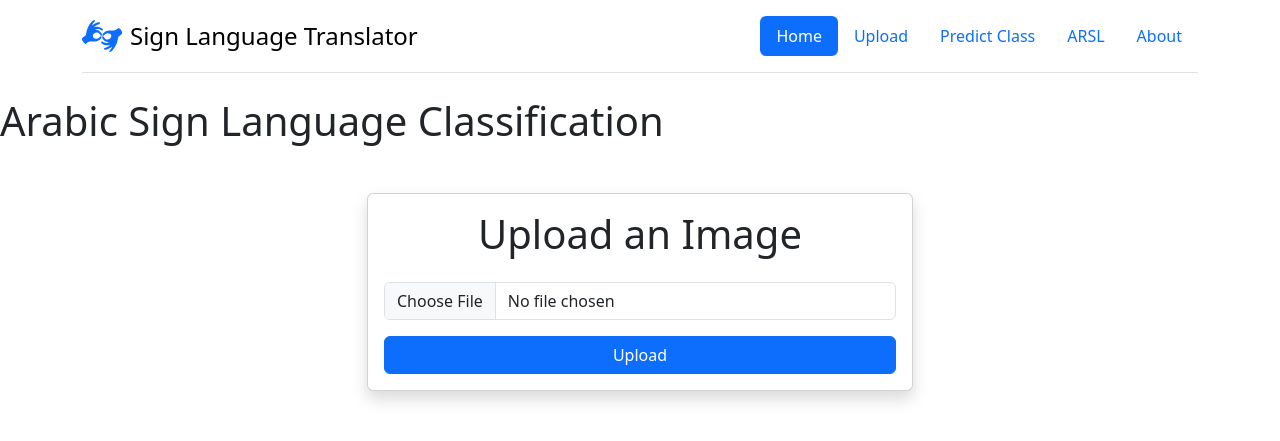
After one commit to g-magdy/sign-language-translator, a Flask app: page /arsl in a window 1280 px wide. The commit adds this page. Shown: the top 441 px of the page. Run offline with Flask 3, Linux system fonts and the light colour scheme; parts of the project's set-up code (start-up, migrations or seed data) failed here and were passed over.

Commit message:
feat: arsl model (buggy)

```diff
--- a/app.py
+++ b/app.py
@@ -1,12 +1,16 @@
 import os
+import cv2
 from flask import Flask, render_template, request, url_for, send_from_directory
 from werkzeug.utils import secure_filename
 from PIL import Image
-
+import joblib
 import numpy as np
 from tensorflow.keras.models import load_model
 
-model = load_model('./models/testvgg_19.h5')
+vgg19_model = load_model('./models/testvgg_19.h5')
+arsl_model = load_model('./models/arsl_model_2.h5')
+arsl_model = load_model('./models/asl_model_2.h5')
+arabic_onehot_encoder = joblib.load("./models/arabic_onehot_encoder.pkl")
 
 def get_label(code):
     labels = {
@@ -61,12 +65,15 @@ def upload_photo():
             # but for the sake of simplicity
             file.save(filepath)
 
-            image = Image.open(filepath)
-            greyscale_img = image.convert('L')
-            greyscale_img_path = os.path.join(app.config['UPLOAD_FOLDER'], 'greyscale_' + filename)
-            greyscale_img.save(greyscale_img_path)
+            image = cv2.imread(filepath)
+            image_resized = cv2.resize(image, (224, 224))
+            gray_image = cv2.cvtColor(image_resized, cv2.COLOR_BGR2GRAY)
+            edges = cv2.Canny(gray_image, threshold1=70, threshold2=70)
 
-            return render_template("upload.html", filename='greyscale_' + filename)
+            edges_img_path = os.path.join(app.config['UPLOAD_FOLDER'], 'e_' + filename)
+            cv2.imwrite(filename=edges_img_path, img=edges)
+
+            return render_template("upload.html", filename='e_' + filename)
 
 
 @app.route("/classify", methods=['GET', 'POST'])
@@ -99,7 +106,7 @@ def classify_img():
             image_array = np.expand_dims(image_array, axis=0)  # Add batch dimension
 
              # Make a prediction
-            prediction = model.predict(image_array)
+            prediction = vgg19_model.predict(image_array)
 
             # Example: Get the predicted class (assuming the model outputs a single value)
             predicted_class_code = np.argmax(prediction)
@@ -108,6 +115,46 @@ def classify_img():
 
             return render_template("classify.html", show_result=True, predicted_class=predicted_class)
 
+@app.route("/arsl", methods=['GET', 'POST'])
+def arsl_classification():
+    if request.method == "GET":
+        return render_template("arsl_classification.html", show_result=False)
+    else:
+
+        if 'file' not in request.files:
+            return "No file was uploaded"
+
+        file = request.files['file']
+
+        if file.filename == "":
+            return "No file was selected"
+
+        if file and file_is_allowed(file.filename):
+            filename = secure_filename(file.filename)
+            filepath = os.path.join(app.config['UPLOAD_FOLDER'], filename)
+
+            # This should not be done in real servers
+            # but for the sake of simplicity
+            file.save(filepath)
+
+            image = cv2.imread(filepath)
+            resized_img = cv2.resize(image, (224, 224))
+            edges = cv2.Canny(resized_img, threshold1=70, threshold2=70)
+
+            image_rgb = cv2.cvtColor(edges, cv2.COLOR_GRAY2RGB)
+
+            image_batch = np.expand_dims(image_rgb, axis=0)
+
+            prediction = arsl_model.predict(image_batch)
+            predicted_class_index = np.argmax(prediction, axis=1)  # Get the index of the class with the highest probability
+
+            predicted_class_one_hot = np.zeros((predicted_class_index.size, arabic_onehot_encoder.categories_[0].size))
+            predicted_class_one_hot[np.arange(predicted_class_index.size), predicted_class_index] = 1
+            predicted_class_label = arabic_onehot_encoder.inverse_transform(predicted_class_one_hot)
+
+            print(arabic_onehot_encoder.categories_)
+
+            return render_template("arsl_classification.html", show_result = True, predicted_class=predicted_class_label)
 
 if __name__ == "__main__":
     app.run(debug=True, port=4000)
--- /dev/null
+++ b/templates/arsl_classification.html
@@ -0,0 +1,34 @@
+{% extends "layout.html" %}
+{% block title %}Arabic{% endblock title %}
+{% block content %}
+<h1>Arabic Sign Language Classification</h1>
+<div class="container mt-5">
+    <div class="row justify-content-center">
+      <div class="col-md-6">
+        <div class="card shadow">
+          <div class="card-body">
+            <h1 class="card-title text-center mb-4">Upload an Image</h1>
+            <form method="POST" action="/arsl" enctype="multipart/form-data">
+              <div class="mb-3">
+                <input type="file" class="form-control" name="file" accept="image/*">
+              </div>
+              <div class="d-grid">
+                <button type="submit" class="btn btn-primary">Upload</button>
+              </div>
+            </form>
+
+            <!-- Display the processed image if it exists -->
+            {% if show_result %}
+            <div class="mt-4 text-center">
+                <h5>Prediction Result:</h5>
+                <p>Predicted Class: {{ predicted_class }}</p>
+            </div>
+            {% endif %}
+
+          </div>
+        </div>
+      </div>
+    </div>
+</div>
+
+{% endblock content %}
--- a/templates/layout.html
+++ b/templates/layout.html
@@ -19,7 +19,7 @@
             <li class="nav-item"><a href="/" class="nav-link active" aria-current="page">Home</a></li>
             <li class="nav-item"><a href="/upload" class="nav-link">Upload</a></li>
             <li class="nav-item"><a href="/classify" class="nav-link">Predict Class</a></li>
-            <li class="nav-item"><a href="#" class="nav-link">FAQs</a></li>
+            <li class="nav-item"><a href="/arsl" class="nav-link">ARSL</a></li>
             <li class="nav-item"><a href="#" class="nav-link">About</a></li>
           </ul>
         </header>
```
Also changed, not shown: consts.py (added, +34 -0 lines).
